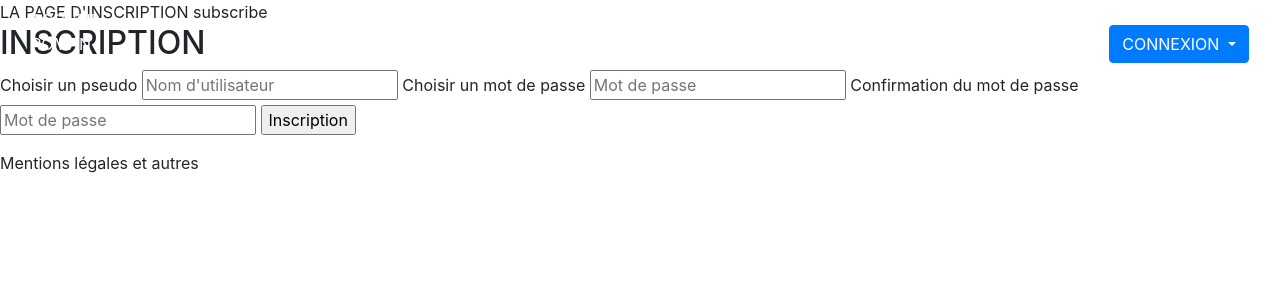
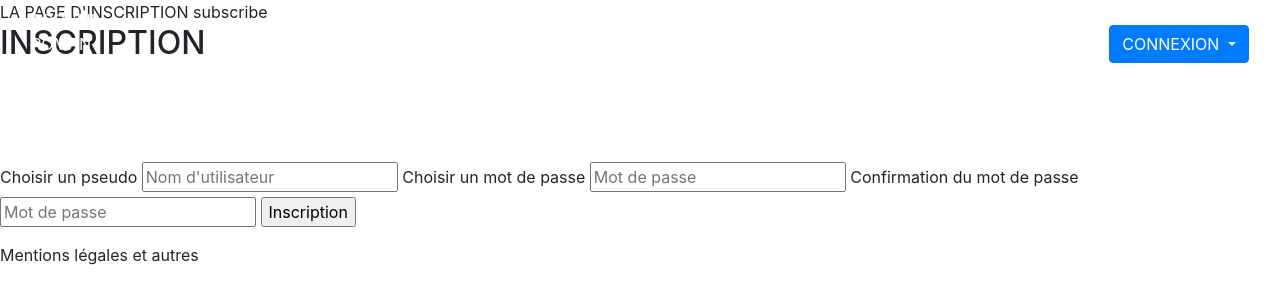
Before and after one commit to Youngbokz/Blog_Forteroche, a PHP site: page /views/frontend/subscribeView.php in a window 1280 px wide. Shown: the top 304 px of the page. Run offline with PHP 8.4, Linux system fonts and the light colour scheme; some libraries are stand-ins or nearby versions.

Commit message:
margin-top 100px for subscribeContainer div in subscribeView

```diff
--- a/public/css/style.css
+++ b/public/css/style.css
@@ -128,3 +128,8 @@ a
 /*     sous partie      */
 
 /*     sous partie      */
+/*subscribeView.php*/
+.subscribeContainer
+{
+    margin-top: 100px;
+}
--- a/views/frontend/subscribeView.php
+++ b/views/frontend/subscribeView.php
@@ -10,7 +10,7 @@ echo'LA PAGE D\'INSCRIPTION subscribe';
         <h2>INSCRIPTION</h2>
     </div>
     <div>
-        <section>
+        <section class="subscribeContainer">
             <form action="index.php?action=subscribeNewMember" method="post">
                 <label for="username">Choisir un pseudo</label>
                 <input type="text" name="username" id="username" placeholder="Nom d'utilisateur" required />
```
